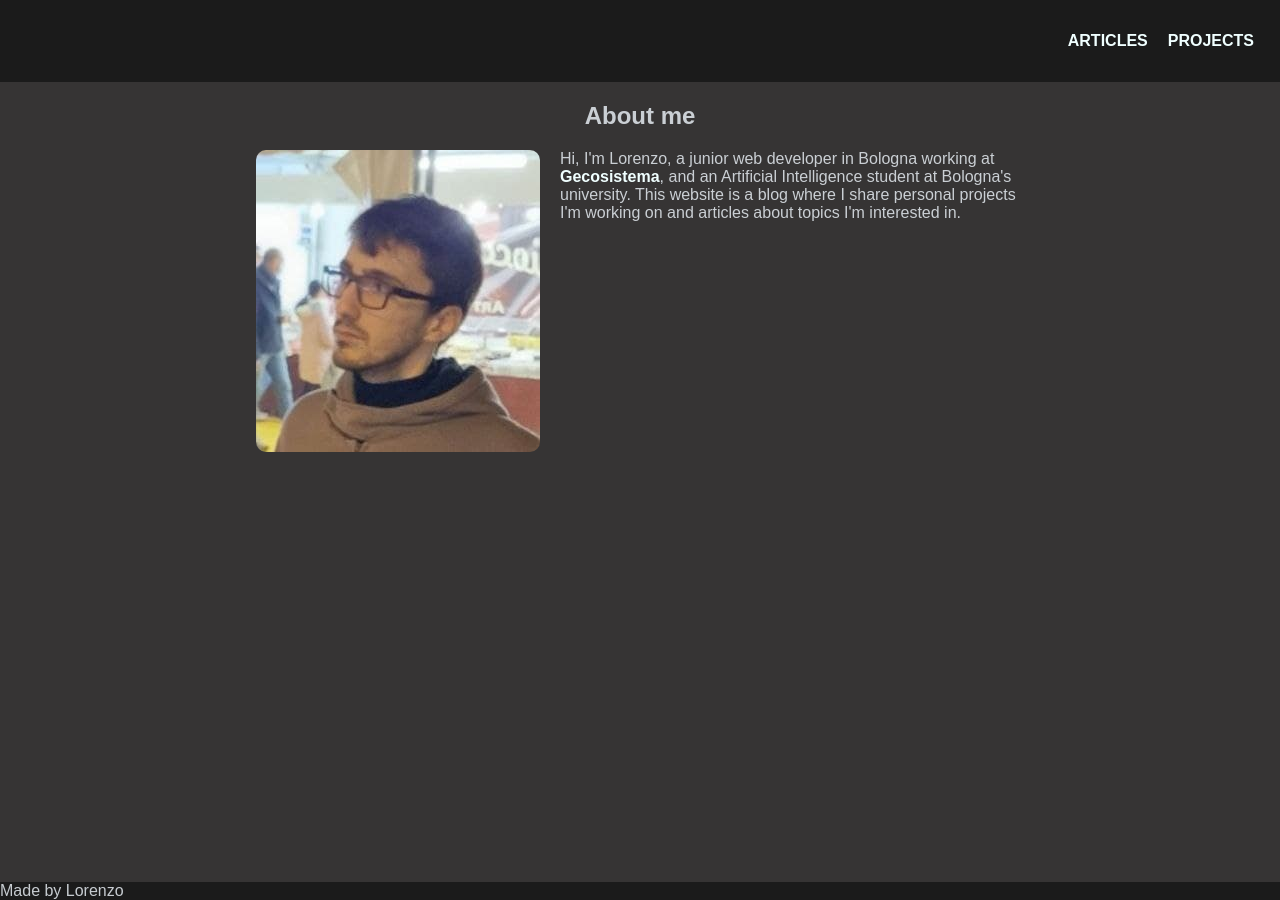
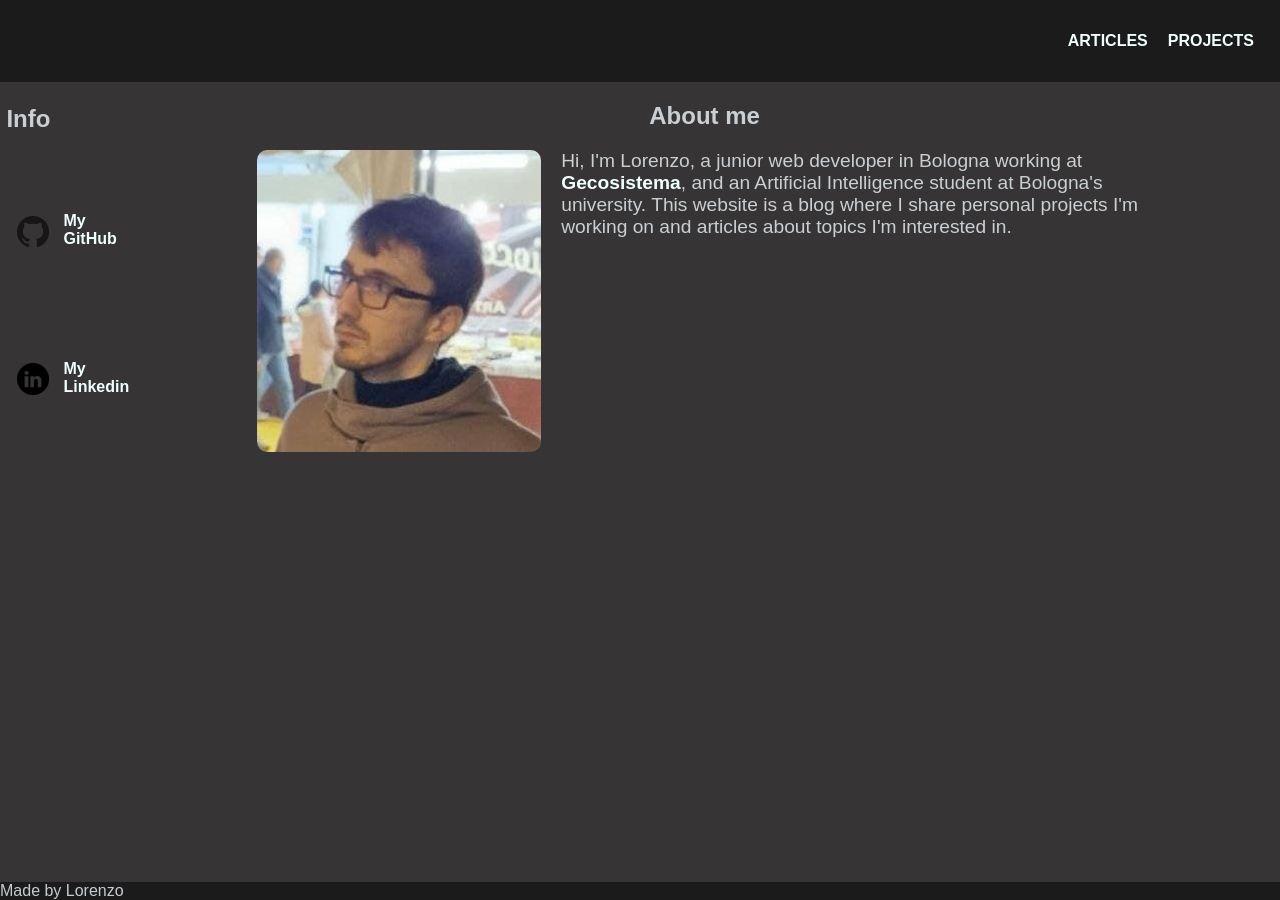
Before and after one commit to Plutone11011/Plutone11011.github.io, a Jekyll site: the page built from docs/index.markdown, in a window 1280 px wide. Built offline with Jekyll 4.4.1, drawn with Linux system fonts in a browser that asks for light colours.

Commit message:
icons in info part

```diff
--- a/docs/_layouts/index.html
+++ b/docs/_layouts/index.html
@@ -18,6 +18,18 @@
     </header>
 
     <section class="intro-section">
+      <article class="contacts">
+        <h2>Info</h2>
+        <img src="assets/GitHub-Mark-32px.png" />
+        <p><a href="https://github.com/Plutone11011">My GitHub </a></p>
+
+        <img src="assets/linkedin-logo.png" />
+        <p>
+          <a href="https://www.linkedin.com/in/lorenzo-borelli-71355a19b/"
+            >My Linkedin
+          </a>
+        </p>
+      </article>
       <div class="intro-content">
         <h2 class="intro-heading">About me</h2>
         <div class="intro-presentation">
@@ -31,6 +43,7 @@
           </p>
         </div>
       </div>
+      <div class="board"></div>
     </section>
 
     <footer class="main-footer">Made by Lorenzo</footer>
--- a/docs/assets/index.css
+++ b/docs/assets/index.css
@@ -31,14 +31,16 @@ body {
 
 .intro-section {
   display: flex;
+  column-gap: 10%;
 }
 
 .intro-content {
+  flex-basis: fit-content;
+
   display: flex;
   flex-direction: column;
   justify-content: center;
   align-items: center;
-  margin: 0 20%;
 }
 
 .intro-presentation {
@@ -47,8 +49,29 @@ body {
 
 .intro-text {
   margin-top: 0;
+  flex-grow: 2;
+  margin-left: 20px;
+  font-size: larger;
+}
+
+.contacts {
   flex-grow: 1;
-  margin-left: 20px;
+  display: grid;
+  grid-template-columns: repeat(2, 1fr);
+  grid-template-rows: 1fr 2fr 2fr;
+  justify-items: center;
+  align-items: center;
+}
+
+.contacts h2 {
+  grid-column: 1 / 3;
+  justify-self: start;
+  margin-left: 5%;
+}
+
+.contacts img {
+  margin-top: 5%;
+  margin-left: 5%;
 }
 
 /*Links*/
```
Also changed, not shown: docs/assets/GitHub-Mark-32px.png (added), docs/assets/GitHub-Mark-64px.png (added), docs/assets/linkedin-logo.png (added).
